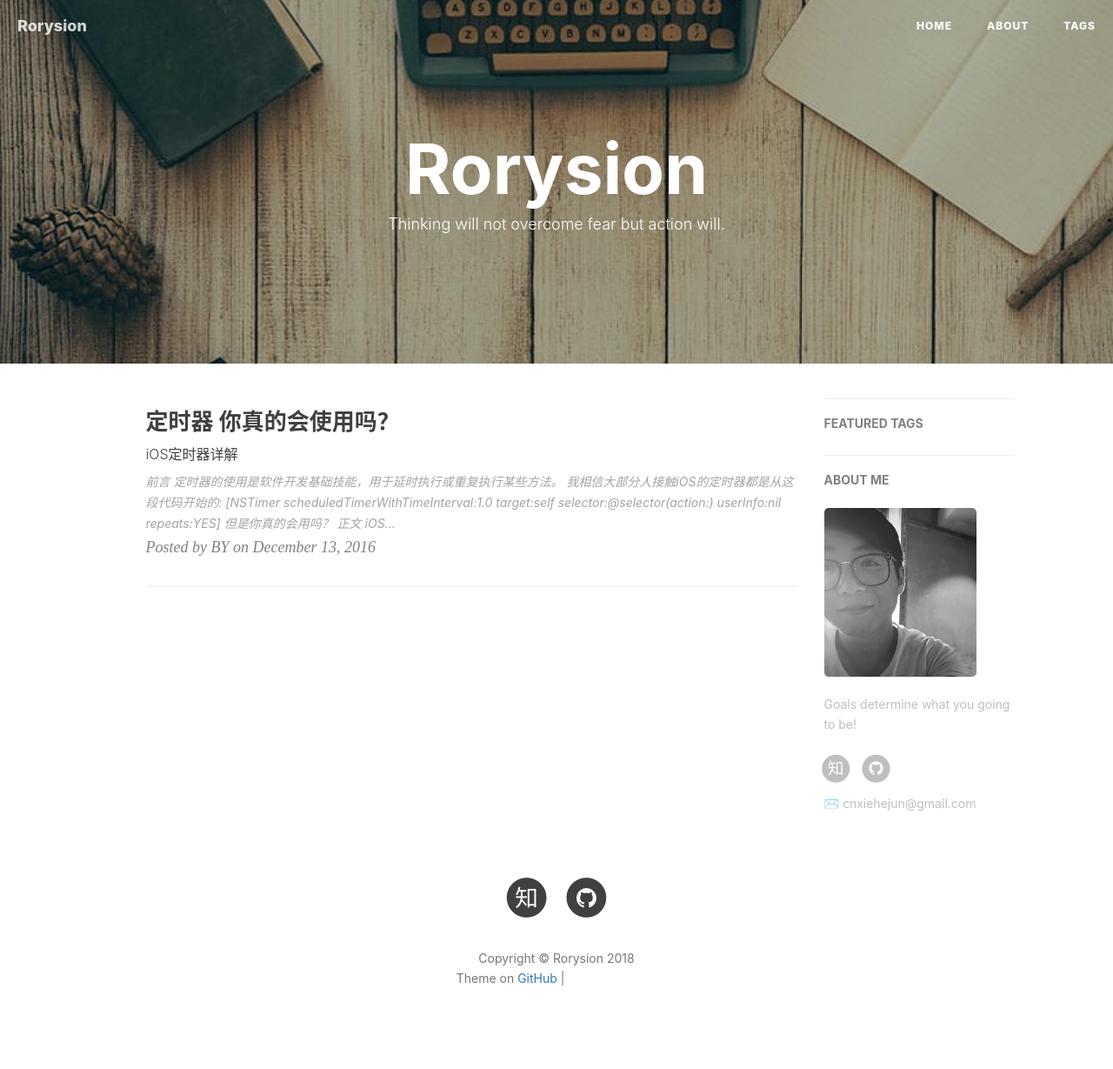
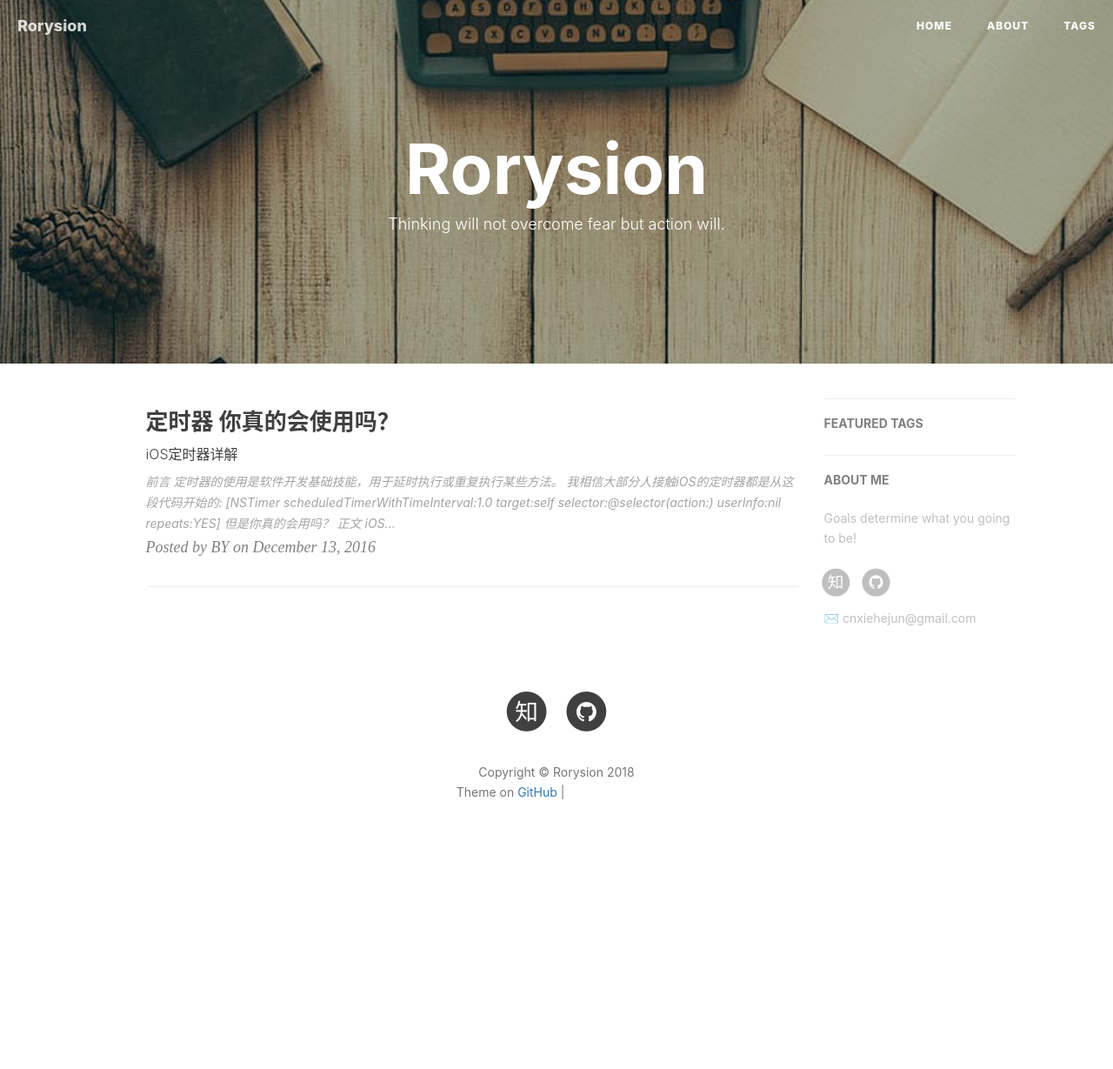
Before and after one commit to jasmineY/hejunXie.github.io, a Jekyll site: the page built from index.html, in a window 1280 px wide. Shown: the whole page at 87% size. Built offline with Jekyll 4.4.1, drawn with Linux system fonts in a browser that asks for light colours; nearby versions of some CDN libraries; the list of posts is cut into pages by our own code; comment, search, counter and statistics services are not loaded; after the commit the page ends 1015 px from its top, so only the background shows below that; grey boxes are pictures that could not be loaded.

Commit message:
Update _config.yml

```diff
--- a/_config.yml
+++ b/_config.yml
@@ -12,7 +12,7 @@ github_repo: "https://github.com/hejunXie/hejunXie.github.io.git" # you code rep
 # Sidebar settings
 sidebar: true                           # whether or not using Sidebar.
 sidebar-about-description: "Goals determine what you going to be!"
-sidebar-avatar: /img/about-BY-gentle.jpg      # use absolute URL, seeing it's used in both `/` and `/about/`
+sidebar-avatar:       # use absolute URL, seeing it's used in both `/` and `/about/`
 
 
 
```
